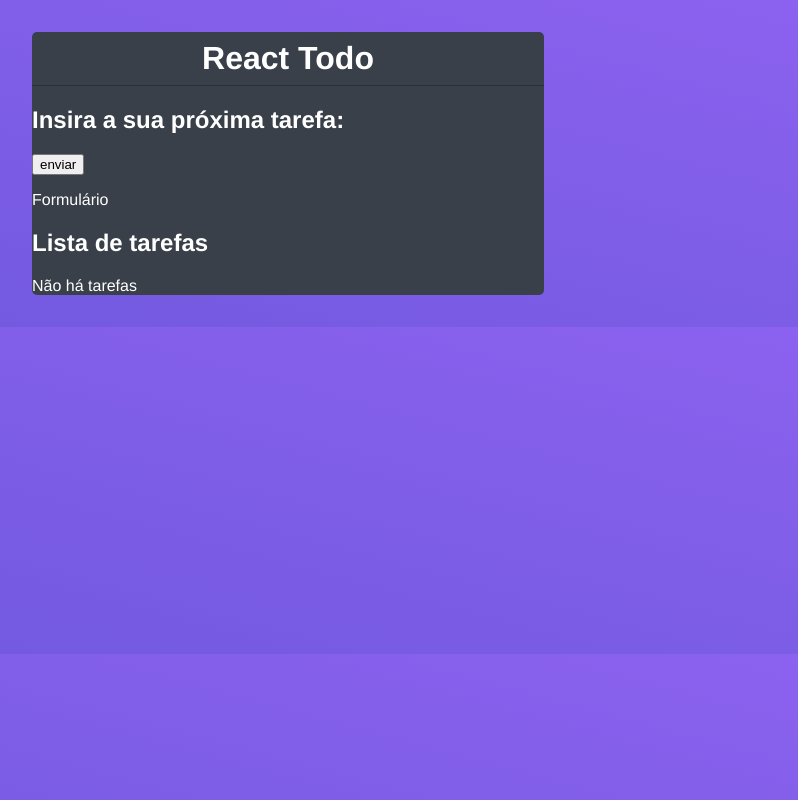
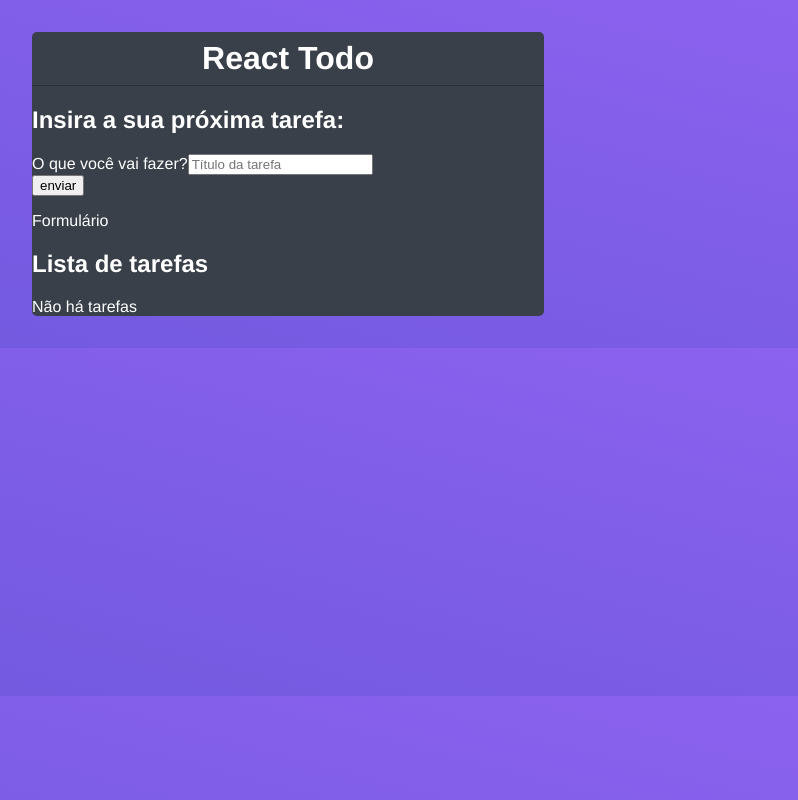
Before and after one commit to irving-Cesar/app-todo-list-react, a React (Create React App) app: page / in a window 1280 px wide. Shown: the whole page, without its empty margins (352-1150 px from the left). Built offline with nearby package versions, Linux system fonts and the light colour scheme.

Commit message:
add inputs ao form

```diff
--- a/src/App.js
+++ b/src/App.js
@@ -25,6 +25,10 @@ function App() {
       <div className="form-todo">
         <h2>Insira a sua próxima tarefa:</h2>
         <form onSubmit={handleSubmit}>
+          <div className="form-control">
+            <label htmlFor="title">O que você vai fazer?</label>
+            <input type="text" name="title" placeholder="Título da tarefa" />
+          </div>
           <input type="submit" value="enviar"></input>
         </form>
         <p>Formulário</p>
```
